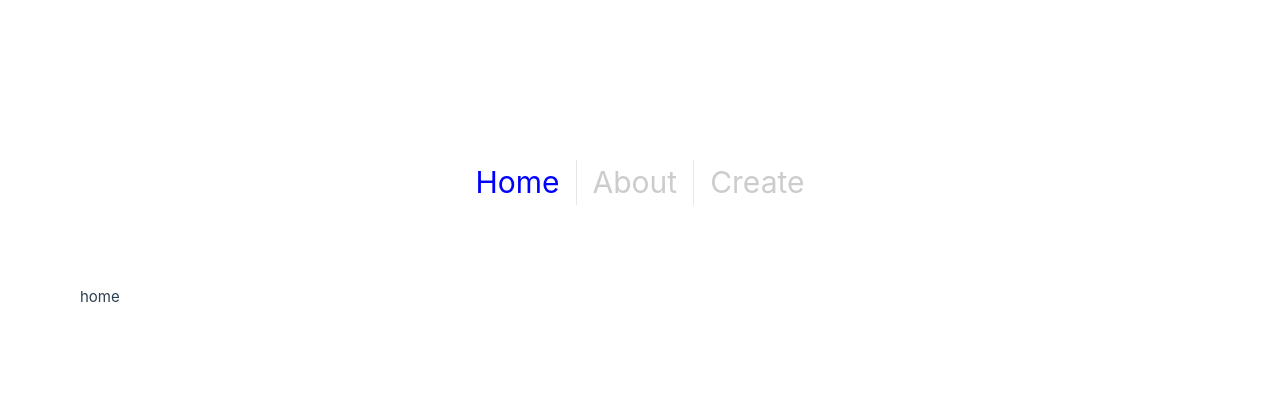
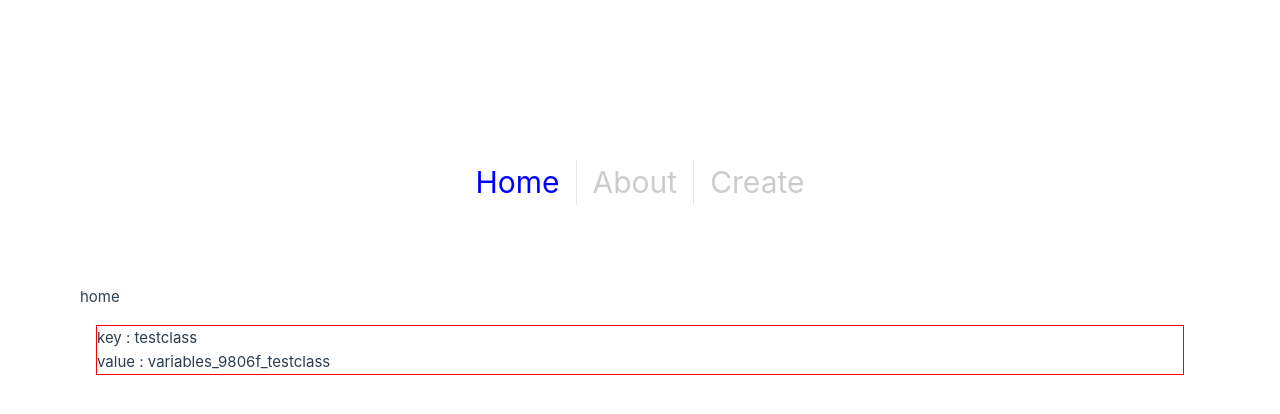
Before and after one commit to KJWHUB/Vue-workspace, a Vue app in the folder vue-query-test/: page / in a window 1280 px wide. Shown: the top 414 px of the page. Built offline with nearby package versions, Linux system fonts and the light colour scheme; what @tanstack/vue-query would draw is missing.

Commit message:
변수 테스트

```diff
--- a/vue-query-test/package.json
+++ b/vue-query-test/package.json
@@ -40,6 +40,7 @@
     "eslint-plugin-vue": "^9.17.0",
     "npm-run-all2": "^6.1.1",
     "prettier": "^3.0.3",
+    "sass": "^1.69.7",
     "typescript": "~5.3.0",
     "unplugin-auto-import": "^0.17.3",
     "unplugin-vue-components": "^0.26.0",
--- /dev/null
+++ b/vue-query-test/src/assets/variables.module.scss
@@ -0,0 +1,11 @@
+$mixBlue: #1e90ff;
+
+.testclass {
+  color: $mixBlue;
+}
+
+// 변수는 export 키워드를 사용하여 외부에서 사용할 수 있도록 설정할 수 있습니다.
+// 안하면 안나옴
+:export {
+  menuText: $mixBlue;
+}
--- a/vue-query-test/src/views/HomeView.vue
+++ b/vue-query-test/src/views/HomeView.vue
@@ -1,5 +1,21 @@
-<script setup lang="ts"></script>
+<script setup lang="ts">
+import style from '@/assets/variables.module.scss'
+
+const val = style
+
+console.log('tes::::::::', style)
+</script>
 
 <template>
-  <main>home</main>
+  <main>
+    home
+    <div
+      v-for="([key, value], i) in Object.entries(val)"
+      :key="i"
+      style="margin: 1rem; border: 1px solid red"
+    >
+      <p>key : {{ key }}</p>
+      <p>value : {{ value }}</p>
+    </div>
+  </main>
 </template>
```
Also changed, not shown: 1 other file (tests, documents, lock files or other folders).
